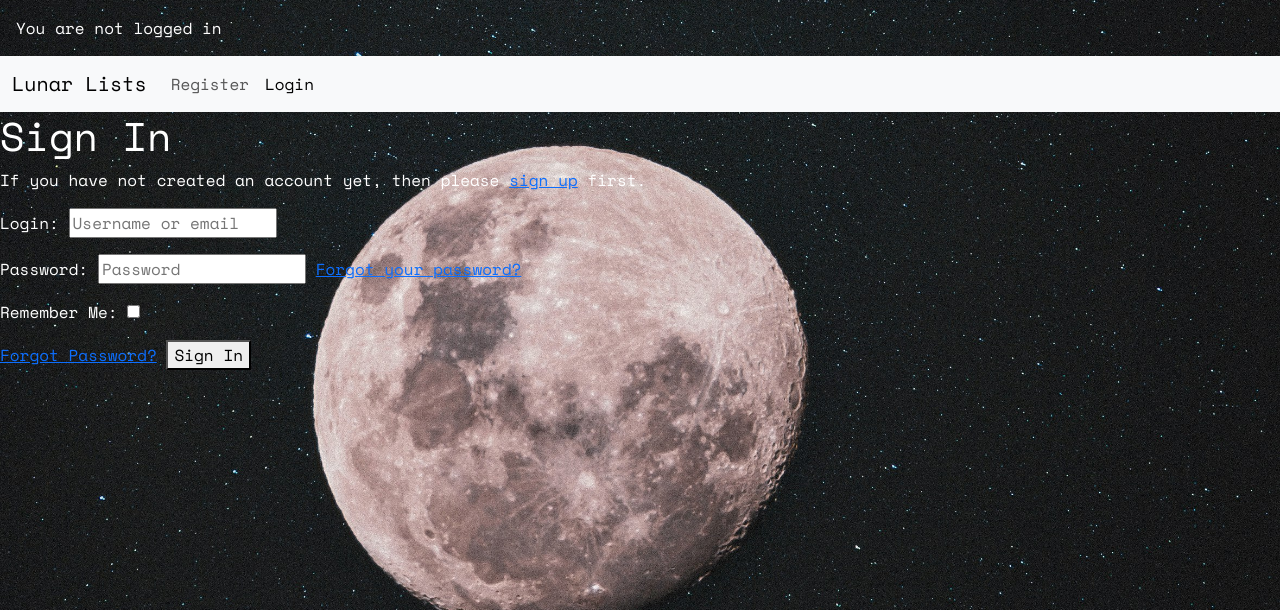
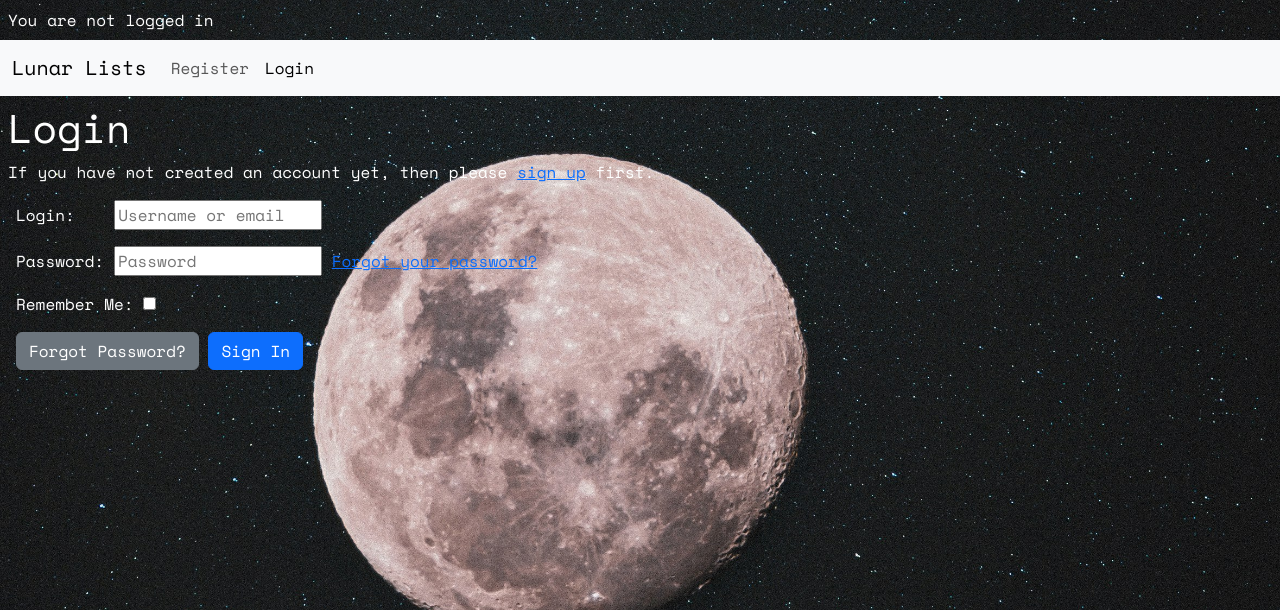
Before and after one commit to MarkChips/lunar-lists, a Django app: page /accounts/login/ in a window 1280 px wide. Shown: the top 610 px of the page. Run offline with Django 4.2, Linux system fonts and the light colour scheme; some libraries are stand-ins or nearby versions.

Commit message:
refactor: :fire: remove social media login code from login.html, add margins, add btn styling, align input fields

```diff
--- a/static/css/style.css
+++ b/static/css/style.css
@@ -69,3 +69,8 @@ label[for=id_due_by] {
 .blue {
     background-color: slateblue;
 }
+
+/* login */
+#id_login {
+    margin-left: 1.85rem;
+}
--- a/templates/account/login.html
+++ b/templates/account/login.html
@@ -7,40 +7,20 @@
 
 {% block content %}
 
-<h1>{% trans "Sign In" %}</h1>
+<h1 class="m-2">{% trans "Login" %}</h1>
 
-{% get_providers as socialaccount_providers %}
+<p class="m-2">{% blocktrans %}If you have not created an account yet, then please
+  <a href="{{ signup_url }}">sign up</a> first.{% endblocktrans %}</p>
 
-{% if socialaccount_providers %}
-<p>{% blocktrans with site.name as site_name %}Please sign in with one
-of your existing third party accounts. Or, <a href="{{ signup_url }}">sign up</a>
-for a {{ site_name }} account and sign in below:{% endblocktrans %}</p>
-
-<div class="socialaccount_ballot">
-
-  <ul class="socialaccount_providers">
-    {% include "socialaccount/snippets/provider_list.html" with process="login" %}
-  </ul>
-
-  <div class="login-or">{% trans 'or' %}</div>
-
-</div>
-
-{% include "socialaccount/snippets/login_extra.html" %}
-
-{% else %}
-<p>{% blocktrans %}If you have not created an account yet, then please
-<a href="{{ signup_url }}">sign up</a> first.{% endblocktrans %}</p>
-{% endif %}
-
-<form class="login" method="POST" action="{% url 'account_login' %}">
+<form class="login m-3" method="POST" action="{% url 'account_login' %}">
   {% csrf_token %}
   {{ form.as_p }}
   {% if redirect_field_value %}
   <input type="hidden" name="{{ redirect_field_name }}" value="{{ redirect_field_value }}" />
   {% endif %}
-  <a class="button secondaryAction" href="{% url 'account_reset_password' %}">{% trans "Forgot Password?" %}</a>
-  <button class="primaryAction" type="submit">{% trans "Sign In" %}</button>
+  <a class="button secondaryAction btn btn-secondary"
+    href="{% url 'account_reset_password' %}">{% trans "Forgot Password?" %}</a>
+  <button class="primaryAction btn btn-primary" type="submit">{% trans "Sign In" %}</button>
 </form>
 
 {% endblock content %}
--- a/templates/base.html
+++ b/templates/base.html
@@ -23,9 +23,9 @@
 
 <body>
     {% if user.is_authenticated %}
-    <p class="m-1">Current user: {{ user }} 👨‍🚀</p>
+    <p class="m-2">Current user: {{ user }} 👨‍🚀</p>
     {% else %}
-    <p class="m-3">You are not logged in</p>
+    <p class="m-2">You are not logged in</p>
     {% endif %}
     <!-- navigation -->
     <nav class="navbar navbar-expand-lg bg-body-tertiary">
```
